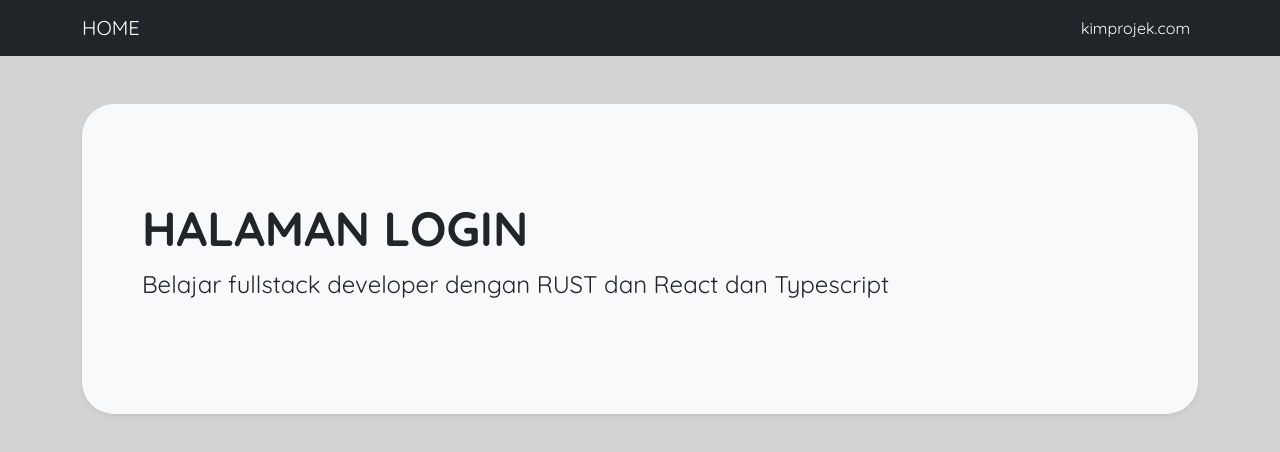
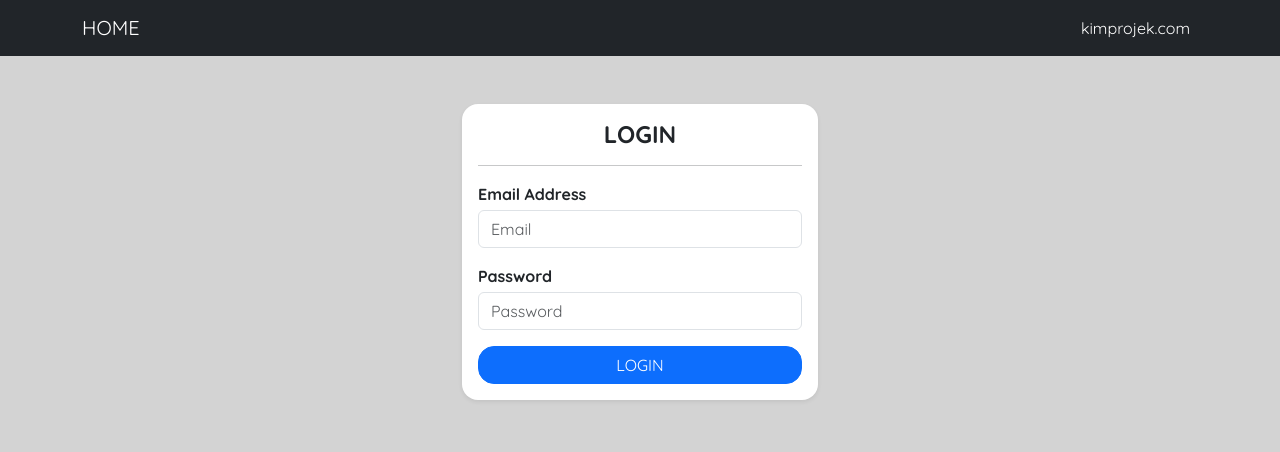
Before and after one commit to fadilahyudapratama/frontend-react-ts, a React (Vite) app: page /login in a window 1280 px wide. Shown: the top 452 px of the page. Built offline with nearby package versions, Linux system fonts and the light colour scheme.

Commit message:
Membuat proses login

```diff
--- a/src/views/auth/login.tsx
+++ b/src/views/auth/login.tsx
@@ -1,12 +1,116 @@
 // import FC from react
-import { type FC } from 'react';
+import { type FC, useState, useContext, type FormEvent } from 'react';
+
+// import hook useNavigate from react router
+import { useNavigate } from 'react-router';
+
+// import custom hook useLogin from hooks
+import { useLogin } from '../../hooks/auth/useLogin';
+
+// import js-cookie
+import Cookies from 'js-cookie';
+
+// import context
+import { AuthContext } from '../../context/AuthContext';
+
+// interface for validation errors
+interface ValidationErrors {
+    [key: string]: string[];
+}
 
 const Login: FC = () => {
+
+    // initialize navigate
+    const navigate = useNavigate();
+
+    // initialize useLogin
+    const { mutate, isPending } = useLogin();
+
+    // destruct auth context "setIsAuthenticated"
+    const { setIsAuthenticated } = useContext(AuthContext)!;
+
+    // define state
+    const [email, setEmail] = useState<string>('');
+    const [password, setPassword] = useState<string>('');
+
+    // define state for errors
+    const [errors, setErrors] = useState<ValidationErrors>({});
+
+    // handle submit form
+    const handleLogin = async (e: FormEvent) => {
+        e.preventDefault();
+        // Call the login mutation
+        mutate({
+            email,
+            password
+        }, {
+            onSuccess: (data: any) => {
+
+                // set token cookie
+                Cookies.set('token', data.data.token);
+
+                // set user to cookie
+                Cookies.set('user', JSON.stringify({
+                    id: data.data.user.id,
+                    name: data.data.user.name,
+                    email: data.data.user.email
+                }));
+
+                // set isAuthenticated to true
+                setIsAuthenticated(true);
+
+                // Redirect to dashboard page
+                navigate('/admin/dashboard');
+            },
+            onError: (error: any) => {
+                const response = error.response?.data;
+                const status = error.response?.status;
+
+                // reset error
+                setErrors({});
+
+                // VALIDATION ERROR
+                if (status === 422 && response?.data) {
+                    setErrors(response.data);
+                    return;
+                }
+
+                // LOGIN FAILED (401)
+                if (status === 401) {
+                    setErrors({
+                        email: [response.message],
+                    });
+                    return;
+                }
+            }
+        });
+    }
     return (
-        <div className='p-5 mb-4 bg-light rounded-5 shadow-sm'>
-            <div className=' container-fluid py-5'>
-                <h1 className='display-5 fw-bold'>HALAMAN LOGIN</h1>
-                <p className='col-md-12 fs-4'>Belajar fullstack developer dengan RUST dan React dan Typescript</p>
+        <div className='row justify-content-center mt-5'>
+            <div className='col-md-4'>
+                <div className='card border-0 rounded-4 shadow-sm'>
+                    <div className='card-body'>
+                        <h4 className='fw-bold text-center'>LOGIN</h4>
+                        <hr />
+                        <form onSubmit={handleLogin}>
+                            <div className='form-group mb-3'>
+                                <label className='mb-1 fw-bold'>Email Address</label>
+                                <input type='text' value={email} onChange={(e) => setEmail(e.target.value)} className='form-control' placeholder='Email' />
+                                {errors.email && <div className='alert alert-danger mt-2 rounded-4'>{errors.email[0]}</div>}
+                            </div>
+
+                            <div className='form-group mb-3'>
+                                <label className='mb-1 fw-bold'>Password</label>
+                                <input type='password' value={password} onChange={(e) => setPassword(e.target.value)} className='form-control' placeholder='Password' />
+                                {errors.password && <div className='alert alert-danger mt-2 rounded-4'>{errors.password[0]}</div>}
+                            </div>
+
+                            <button type='submit' className='btn btn-primary w-100 rounded-4' disabled={isPending}>
+                                {isPending ? 'Loading.....' : 'LOGIN'}
+                            </button>
+                        </form>
+                    </div>
+                </div>
             </div>
         </div>
     )
```
